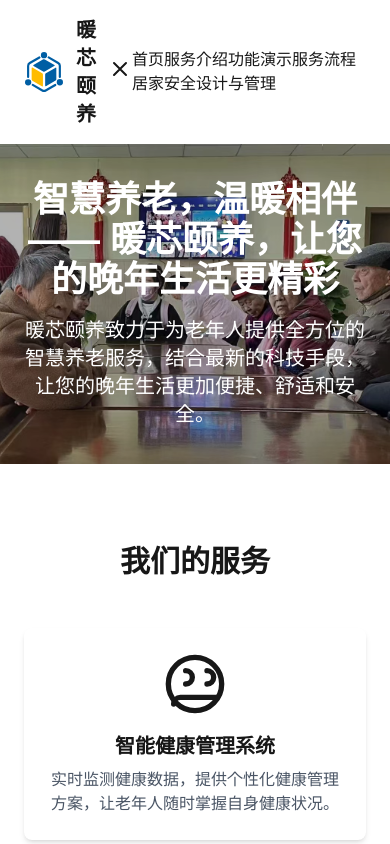
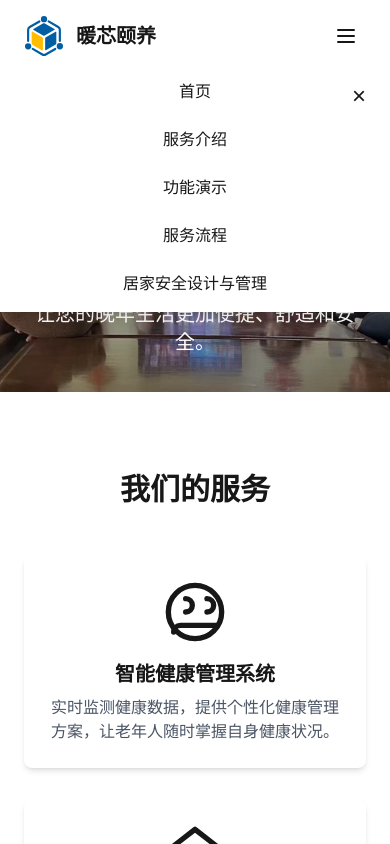
Before and after one commit to ZRMYDYCG/pension, a Next.js app: page / in a window 390 px wide. Both pictures are taken after a click on the button "导航菜单". Shown: the top 844 px of the page. Built offline with nearby package versions, Linux system fonts and the light colour scheme.

Commit message:
fix: 优化

```diff
--- a/src/app/components/Header.tsx
+++ b/src/app/components/Header.tsx
@@ -1,55 +1,61 @@
 "use client"
 
 import Link from 'next/link';
-import Image from 'next/image';
 import { useState } from 'react';
 
 export default function Header() {
-    const [isOpen, setIsOpen] = useState(false);
+    const [isMenuOpen, setIsMenuOpen] = useState(false);
 
     return (
         <header className="bg-warm-primary shadow-md py-4">
             <div className="container mx-auto px-6 flex justify-between items-center">
+                {/* Logo 部分保持不变 */}
                 <div className="flex items-center">
-                    <Image src="/logo.svg" alt="Logo" width={40} height={40} className="h-10 mr-3" />
+                    <img src="/logo.svg" alt="Logo" className="h-10 mr-3" />
                     <h1 className="text-xl font-bold">暖芯颐养</h1>
                 </div>
-                <div className="md:hidden">
-                    <button onClick={() => setIsOpen(!isOpen)}>
-                        {isOpen ? (
-                            <svg
-                                className="h-6 w-6"
-                                xmlns="http://www.w3.org/2000/svg"
-                                fill="none"
-                                viewBox="0 0 24 24"
-                                stroke="currentColor"
-                            >
-                                <path strokeLinecap="round" strokeLinejoin="round" strokeWidth={2} d="M6 18L18 6M6 6l12 12" />
-                            </svg>
-                        ) : (
-                            <svg
-                                className="h-6 w-6"
-                                xmlns="http://www.w3.org/2000/svg"
-                                fill="none"
-                                viewBox="0 0 24 24"
-                                stroke="currentColor"
-                            >
-                                <path strokeLinecap="round" strokeLinejoin="round" strokeWidth={2} d="M4 6h16M4 12h16m-7 6h7" />
-                            </svg>
-                        )}
-                    </button>
-                </div>
-                <nav
-                    className={`${
-                        isOpen ? '' : 'hidden'
-                    } md:flex md:space-x-8 space-y-4 md:space-y-0 flex-col md:flex-row`}
-                >
+
+                {/* 桌面导航（移动端隐藏） */}
+                <nav className="hidden md:flex space-x-8">
                     <Link href="/" className="hover:text-warm-accent transition-colors">首页</Link>
                     <Link href="/services" className="hover:text-warm-accent transition-colors">服务介绍</Link>
                     <Link href="/health-management" className="hover:text-warm-accent transition-colors">功能演示</Link>
                     <Link href="/emergency-call" className="hover:text-warm-accent transition-colors">服务流程</Link>
                     <Link href="/safety-management" className="hover:text-warm-accent transition-colors">居家安全设计与管理</Link>
                 </nav>
+
+                {/* 移动端汉堡菜单按钮 */}
+                <button
+                    className="md:hidden p-2"
+                    onClick={() => setIsMenuOpen(!isMenuOpen)}
+                    aria-label="导航菜单"
+                >
+                    <svg className="w-6 h-6" fill="none" stroke="currentColor" viewBox="0 0 24 24">
+                        <path strokeLinecap="round" strokeLinejoin="round" strokeWidth={2} d="M4 6h16M4 12h16M4 18h16" />
+                    </svg>
+                </button>
+
+                {/* 移动端导航菜单 */}
+                {isMenuOpen && (
+                    <div className="md:hidden absolute top-16 left-0 right-0 bg-white shadow-lg z-50">
+                        <nav className="flex flex-col items-center py-4 space-y-6">
+                            <Link href="/" className="hover:text-warm-accent transition-colors" onClick={() => setIsMenuOpen(false)}>首页</Link>
+                            <Link href="/services" className="hover:text-warm-accent transition-colors" onClick={() => setIsMenuOpen(false)}>服务介绍</Link>
+                            <Link href="/health-management" className="hover:text-warm-accent transition-colors" onClick={() => setIsMenuOpen(false)}>功能演示</Link>
+                            <Link href="/emergency-call" className="hover:text-warm-accent transition-colors" onClick={() => setIsMenuOpen(false)}>服务流程</Link>
+                            <Link href="/safety-management" className="hover:text-warm-accent transition-colors" onClick={() => setIsMenuOpen(false)}>居家安全设计与管理</Link>
+                        </nav>
+
+                        {/* 关闭按钮 */}
+                        <button
+                            className="absolute top-2 right-4 p-2 text-2xl"
+                            onClick={() => setIsMenuOpen(false)}
+                            aria-label="关闭菜单"
+                        >
+                            ×
+                        </button>
+                    </div>
+                )}
             </div>
         </header>
     );
```
